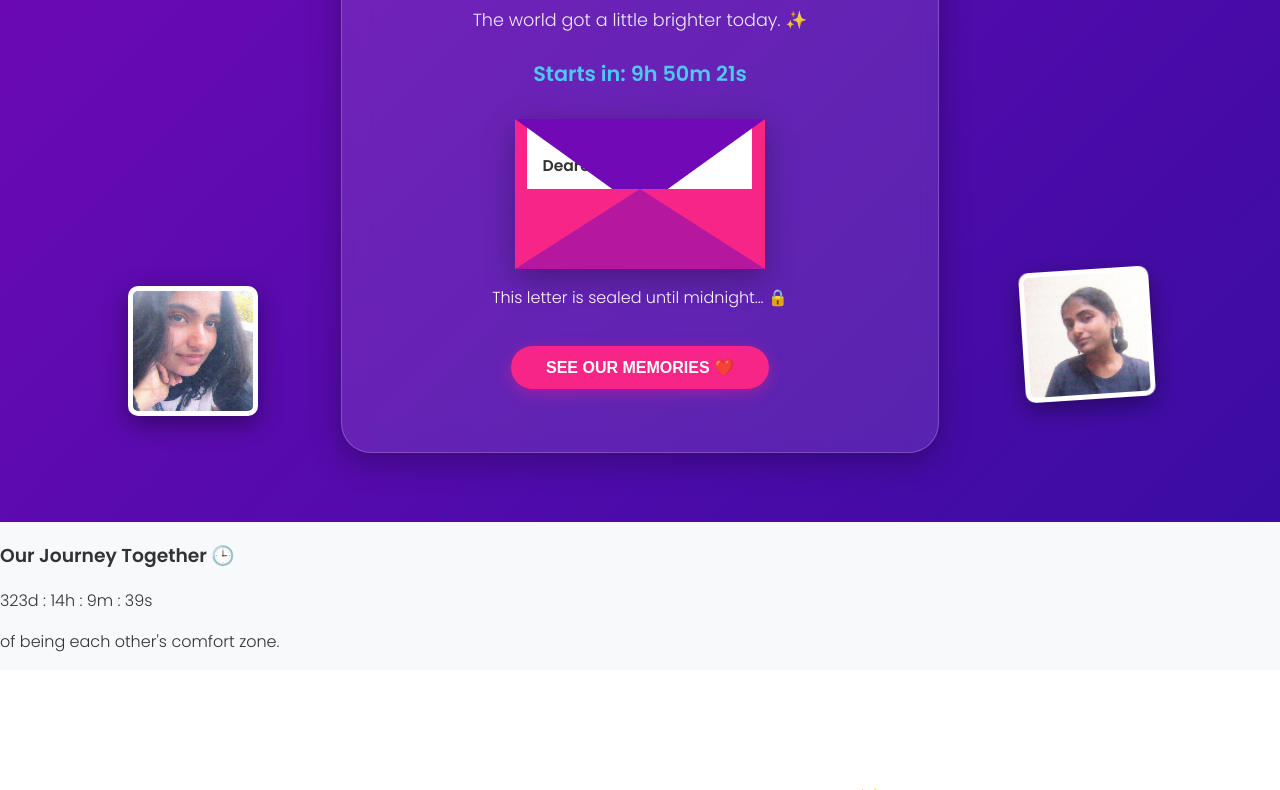
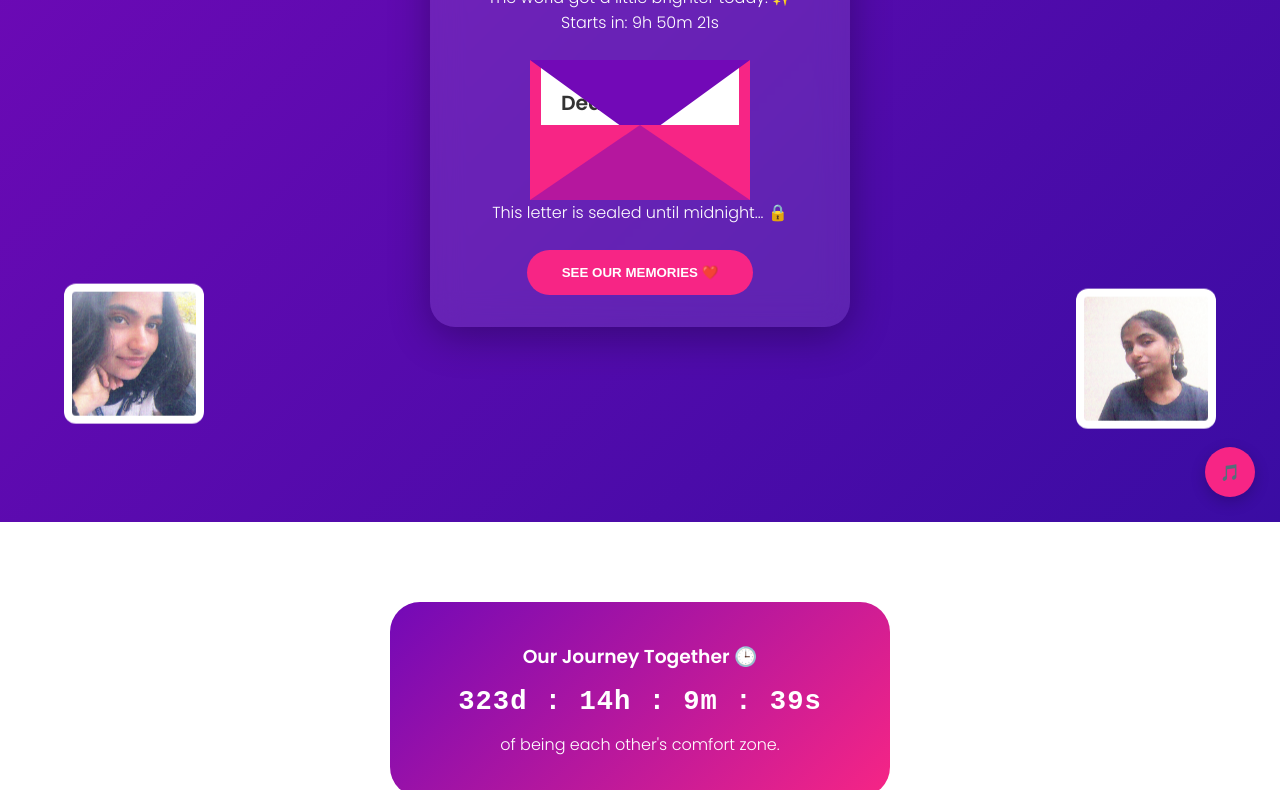
Before and after one commit to tejassonnad-cloud/VAISH_BDAY, a plain HTML site: page index.html in a window 1280 px wide. Shown: the part 278-1068 px from the top of the page. Drawn offline with nearby package versions, Linux system fonts and the light colour scheme.

Commit message:
Refactor CSS for layout and design improvements
Refactored CSS styles for improved layout and design consistency. Updated styles for hero section, glass card, envelope, and polaroid gallery.

```diff
--- a/style.css
+++ b/style.css
@@ -2,265 +2,89 @@
     --primary: #7209b7;
     --accent: #f72585;
     --bg: #f8f9fa;
-    --white: #ffffff;
 }
 
-body {
-    margin: 0;
-    font-family: 'Poppins', sans-serif;
-    background: var(--bg);
-    color: #333;
-    overflow-x: hidden;
-    scroll-behavior: smooth;
+* { box-sizing: border-box; margin: 0; padding: 0; }
+html { scroll-behavior: smooth; }
+body { font-family: 'Poppins', sans-serif; background: var(--bg); overflow-x: hidden; width: 100%; }
+
+/* Hero */
+.hero {
+    height: 100vh; width: 100%;
+    background: linear-gradient(135deg, #7209b7 0%, #3a0ca3 100%);
+    display: flex; justify-content: center; align-items: center;
+    position: relative; overflow: hidden;
 }
 
-/* --- HERO SECTION --- */
-.hero {
-    height: 100vh;
-    background: linear-gradient(135deg, #7209b7 0%, #3a0ca3 100%);
-    display: flex;
-    justify-content: center;
-    align-items: center;
-    color: white;
-    text-align: center;
-    position: relative; /* Essential for absolute children */
-    overflow: hidden;
+.glass-card {
+    background: rgba(255, 255, 255, 0.1); backdrop-filter: blur(15px);
+    padding: 2rem; border-radius: 25px; width: 92%; max-width: 420px;
+    z-index: 10; color: white; text-align: center; box-shadow: 0 10px 40px rgba(0,0,0,0.3);
 }
 
-/* --- THE GLASS CARD --- */
-.glass-card {
-    background: rgba(255, 255, 255, 0.1);
-    backdrop-filter: blur(12px);
-    -webkit-backdrop-filter: blur(12px);
-    padding: 3rem;
-    border-radius: 30px;
-    border: 1px solid rgba(255, 255, 255, 0.2);
-    box-shadow: 0 8px 32px rgba(0, 0, 0, 0.3);
-    max-width: 500px;
-    width: 90%;
+.floating-pic {
+    position: absolute; width: 140px; height: 140px; background: white;
+    padding: 8px; border-radius: 12px; z-index: 1; animation: float 5s infinite ease-in-out;
+}
+.floating-pic img { width: 100%; height: 100%; object-fit: cover; border-radius: 4px; }
+.pic-1 { top: 5%; left: 5%; transform: rotate(-10deg); }
+.pic-2 { top: 5%; right: 5%; transform: rotate(10deg); animation-delay: 1s; }
+.pic-3 { bottom: 10%; left: 5%; transform: rotate(8deg); animation-delay: 2s; }
+.pic-4 { bottom: 10%; right: 5%; transform: rotate(-8deg); animation-delay: 1.5s; }
+@keyframes float { 0%, 100% { transform: translateY(0); } 50% { transform: translateY(-20px); } }
 
-    /* Layout Logic */
-    display: flex;
-    flex-direction: column;
-    align-items: center;
-    text-align: center;
-
-    /* --- OVERLAP FIX --- */
-    position: relative;
-    z-index: 1; /* Lower than the floating photos */
+/* Envelope & Letter FIX */
+.envelope-wrapper { margin: 25px 0; perspective: 1000px; position: relative; }
+.envelope { position: relative; width: 220px; height: 140px; background: var(--accent); margin: 0 auto; transition: 0.5s; }
+.flap {
+    position: absolute; top: 0; left: 0; width: 0; height: 0;
+    border-left: 110px solid transparent; border-right: 110px solid transparent;
+    border-top: 80px solid #7209b7; transform-origin: top; transition: 0.4s; z-index: 3;
+}
+.pocket {
+    position: absolute; bottom: 0; left: 0; width: 0; height: 0;
+    border-left: 110px solid var(--accent); border-right: 110px solid var(--accent);
+    border-bottom: 75px solid #b5179e; z-index: 4;
+}
+.letter {
+    position: absolute; background: white; width: 90%; height: 85%;
+    top: 5%; left: 5%; z-index: 2; transition: all 0.6s cubic-bezier(0.175, 0.885, 0.32, 1.275);
+    padding: 20px; overflow: hidden; box-sizing: border-box;
 }
 
-.glass-card > * {
-    margin-bottom: 15px;
+.envelope.open .flap { transform: rotateX(180deg); z-index: 1; }
+.envelope.open .letter {
+    transform: translateY(-160px); height: auto; min-height: 350px; max-height: 450px;
+    width: 300px; left: 50%; margin-left: -150px; z-index: 15;
+    overflow-y: auto; box-shadow: 0 15px 45px rgba(0,0,0,0.5); padding-bottom: 30px;
 }
+.letter-text { color: #333; font-size: 0.85rem; text-align: left; line-height: 1.6; }
+.signature { margin-top: 15px; font-weight: 600; color: var(--accent); }
 
-h1 {
-    font-size: clamp(2rem, 8vw, 3.5rem);
-    margin: 0;
-    letter-spacing: -1px;
-    line-height: 1.2;
+/* Stats */
+.stats-container { padding: 80px 20px; background: white; text-align: center; }
+.stats-box {
+    background: linear-gradient(135deg, #7209b7, #f72585); color: white;
+    padding: 40px 20px; border-radius: 30px; max-width: 500px; margin: 0 auto;
 }
+.journey-timer { font-size: 1.7rem; font-weight: bold; margin: 15px 0; font-family: monospace; letter-spacing: 1px; }
 
-.tagline {
-    font-size: 1.1rem;
-    font-weight: 300;
-    opacity: 0.9;
+/* Controls */
+.btn-celebrate {
+    padding: 15px 35px; background: var(--accent); color: white; border: none;
+    border-radius: 50px; font-weight: bold; cursor: pointer; transition: 0.3s;
 }
+.music-control {
+    position: fixed; bottom: 25px; right: 25px; width: 50px; height: 50px;
+    background: var(--accent); border-radius: 50%; display: flex; justify-content: center;
+    align-items: center; cursor: pointer; z-index: 100; color: white; box-shadow: 0 5px 15px rgba(0,0,0,0.2);
+}
+.playing { animation: spin 3s linear infinite; }
+@keyframes spin { from { transform: rotate(0deg); } to { transform: rotate(360deg); } }
 
-.countdown {
-    margin: 10px 0;
-    font-size: 1.3rem;
-    font-weight: 600;
-    color: #4cc9f0;
-}
-
-/* --- FLOATING MEMORIES (The Overlapping Pics) --- */
-.floating-pic {
-    position: absolute;
-    width: 120px;
-    height: 120px;
-    background: white;
-    padding: 5px;
-    border-radius: 10px;
-    box-shadow: 0 8px 25px rgba(0,0,0,0.4);
-    overflow: hidden;
-
-    /* --- OVERLAP FIX --- */
-    z-index: 10; /* Higher than glass-card so they sit on top */
-
-    animation: float-soft 4s ease-in-out infinite;
-    pointer-events: none; /* Allows you to click the envelope even if a pic overlaps it */
-}
-
-.floating-pic img {
-    width: 100%;
-    height: 100%;
-    object-fit: cover;
-    border-radius: 5px;
-}
-
-/* Positions */
-.pic-1 { top: 10%; left: 8%; transform: rotate(-15deg); }
-.pic-2 { top: 12%; right: 8%; transform: rotate(10deg); animation-delay: 1s; }
-.pic-3 { bottom: 12%; left: 10%; transform: rotate(5deg); animation-delay: 2s; }
-.pic-4 { bottom: 15%; right: 10%; transform: rotate(-8deg); animation-delay: 1.5s; }
-
-@keyframes float-soft {
-    0%, 100% { transform: translateY(0) rotate(-5deg); }
-    50% { transform: translateY(-20px) rotate(5deg); }
-}
-
-/* --- ENVELOPE STYLING --- */
-.envelope-wrapper {
-    margin: 20px 0;
-    perspective: 1000px;
-}
-
-.envelope {
-    position: relative;
-    width: 250px;
-    height: 150px;
-    background: var(--accent);
-    margin: auto;
-    box-shadow: 0 10px 30px rgba(0,0,0,0.3);
-    cursor: pointer;
-    transition: transform 0.3s;
-}
-
-.flap {
-    position: absolute;
-    top: 0; left: 0;
-    width: 0; height: 0;
-    border-left: 125px solid transparent;
-    border-right: 125px solid transparent;
-    border-top: 90px solid #7209b7;
-    transform-origin: top;
-    transition: transform 0.4s ease;
-    z-index: 3;
-}
-
-.pocket {
-    position: absolute;
-    bottom: 0; left: 0;
-    width: 0; height: 0;
-    border-left: 125px solid var(--accent);
-    border-right: 125px solid var(--accent);
-    border-bottom: 80px solid #b5179e;
-    z-index: 4;
-}
-
-.letter {
-    position: absolute;
-    background: white;
-    width: 90%;
-    height: 90%;
-    top: 5%; left: 5%;
-    z-index: 2;
-    transition: transform 0.4s ease;
-    padding: 15px;
-    box-sizing: border-box;
-    overflow: hidden;
-}
-
-.letter-text {
-    font-size: 0.65rem;
-    color: #333;
-    text-align: left;
-}
-
-/* Open State */
-.envelope.open .flap {
-    transform: rotateX(180deg);
-    z-index: 1;
-}
-
-.envelope.open .letter {
-    transform: translateY(-100px);
-    height: 250px;
-    width: 280px;
-    left: -15px;
-    z-index: 10;
-    overflow-y: auto;
-    box-shadow: 0 10px 30px rgba(0,0,0,0.2);
-}
-
-.shake {
-    animation: shake-anim 0.5s ease-in-out;
-}
-
-@keyframes shake-anim {
-    0%, 100% { transform: translateX(0); }
-    25% { transform: translateX(-10px); }
-    75% { transform: translateX(10px); }
-}
-
-/* --- BUTTONS --- */
-.btn-celebrate {
-    padding: 12px 35px;
-    font-size: 1rem;
-    background: var(--accent);
-    color: white;
-    border: none;
-    border-radius: 50px;
-    cursor: pointer;
-    transition: 0.3s;
-    font-weight: bold;
-    text-transform: uppercase;
-    box-shadow: 0 4px 15px rgba(247, 37, 133, 0.4);
-}
-
-.btn-celebrate:hover {
-    transform: scale(1.05);
-    background: #b5179e;
-}
-
-/* --- POLAROID GALLERY --- */
-.photo-container {
-    padding: 80px 20px;
-    background: var(--white);
-    text-align: center;
-}
-
-.photo-container h2 {
-    font-size: 2.2rem;
-    color: var(--primary);
-    margin-bottom: 40px;
-}
-
-.polaroid-stack {
-    display: flex;
-    flex-wrap: wrap;
-    justify-content: center;
-    gap: 30px;
-}
-
-.polaroid {
-    background: white;
-    padding: 12px 12px 35px 12px;
-    box-shadow: 0 10px 25px rgba(0,0,0,0.1);
-    border: 1px solid #eee;
-    transition: transform 0.4s ease;
-    width: 250px;
-}
-
-.polaroid img {
-    width: 100%;
-    height: 250px;
-    object-fit: cover;
-}
-
-.caption {
-    font-family: 'Permanent Marker', cursive;
-    color: #444;
-    margin-top: 15px;
-    font-size: 1.1rem;
-}
-
-.polaroid:nth-child(odd) { transform: rotate(-3deg); }
-.polaroid:nth-child(even) { transform: rotate(3deg); }
-
-.polaroid:hover {
-    transform: scale(1.05) rotate(0deg);
-    z-index: 20;
-    box-shadow: 0 15px 35px rgba(0,0,0,0.2);
-}
+/* Gallery */
+.photo-container { padding: 80px 20px; background: #fdfcfd; text-align: center; }
+.polaroid-stack { display: grid; grid-template-columns: repeat(auto-fit, minmax(200px, 1fr)); gap: 25px; max-width: 1000px; margin: 0 auto; }
+.polaroid { background: white; padding: 12px 12px 35px 12px; box-shadow: 0 5px 15px rgba(0,0,0,0.1); }
+.polaroid img { width: 100%; height: 230px; object-fit: cover; }
+.caption { font-family: 'Permanent Marker', cursive; margin-top: 12px; color: #444; }
```
